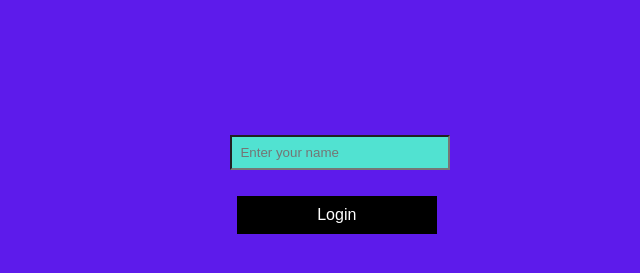
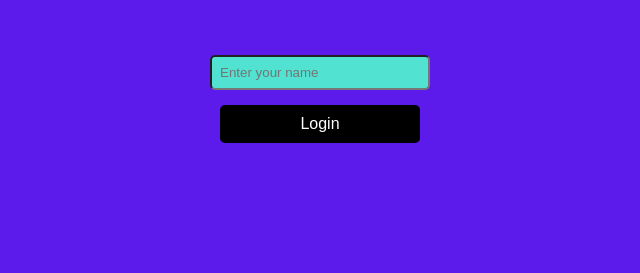
Before and after one commit to Okabekyoum/survey-project-1, a plain HTML site: page index.html in a window 1280 px wide. Shown: the part 185-458 px from the top of the page, without its empty margins (320-960 px from the left). Drawn offline with Linux system fonts and the light colour scheme.

Commit message:
Update styler.css

```diff
--- a/styler.css
+++ b/styler.css
@@ -43,11 +43,12 @@ color: white;
   padding: 10px 15px;
   border: none;
   cursor: pointer;
-position: absolute;
-overflow: hidden;
   font-size: 16px;
-left: 43.5%;
-bottom: 47%;
+  width: 100%;
+  max-width: 200px;
+  margin: 15px  auto;
+  display: block;
+  border-radius: 5px; /* optional: for better look on mobile */
 }
 
 input[type="button"]::before {
@@ -74,9 +75,8 @@ animation: colorChange 3s infinite;
 }
 
 input[type="text"]{
-position: absolute;
-left: 43%;
-bottom: 55%;
+margin: auto;
+border-radius: 5px;
 color: rgba(51, 4, 59, 0.673);
 background-color: rgb(81, 226, 209);
 
```
Lines whose indentation alone changed are shown as unchanged.
